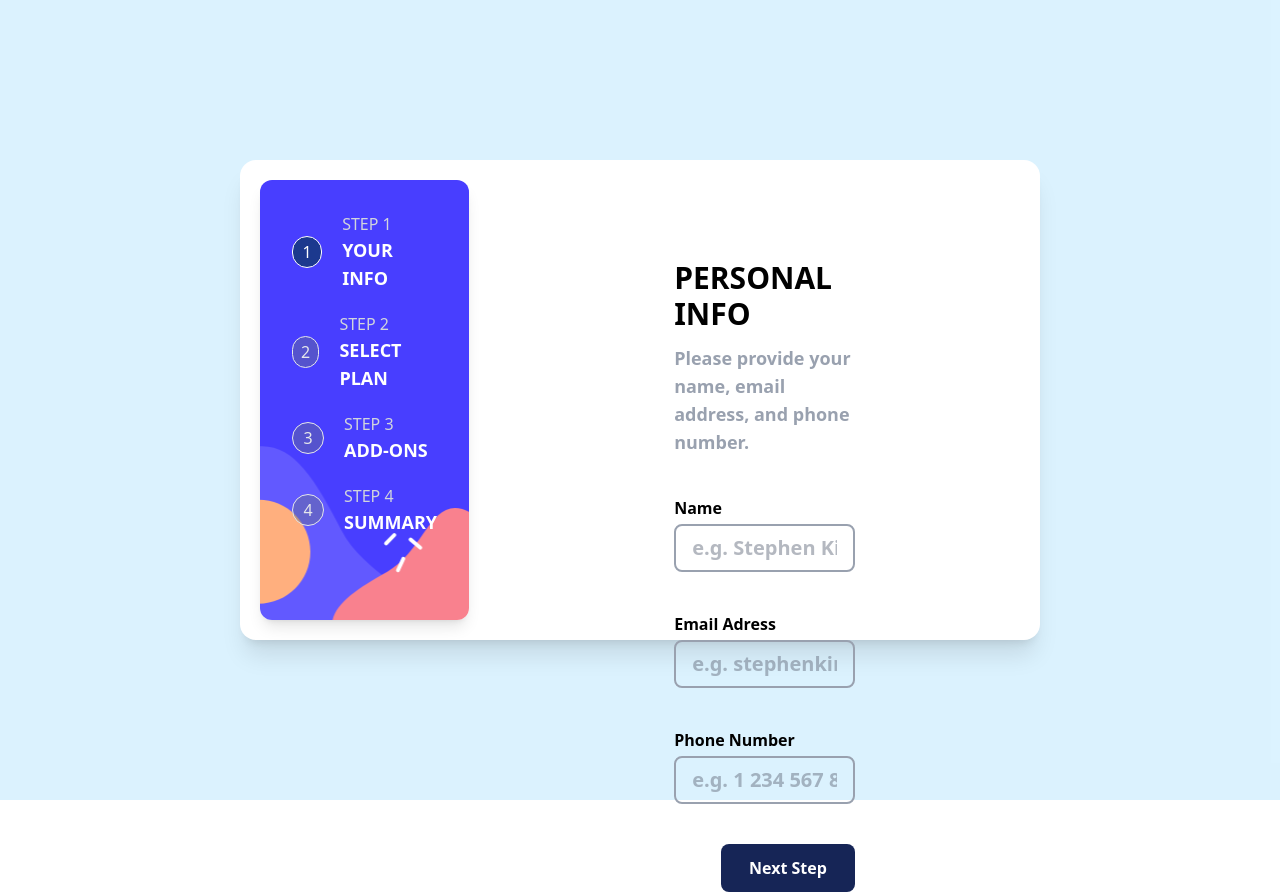
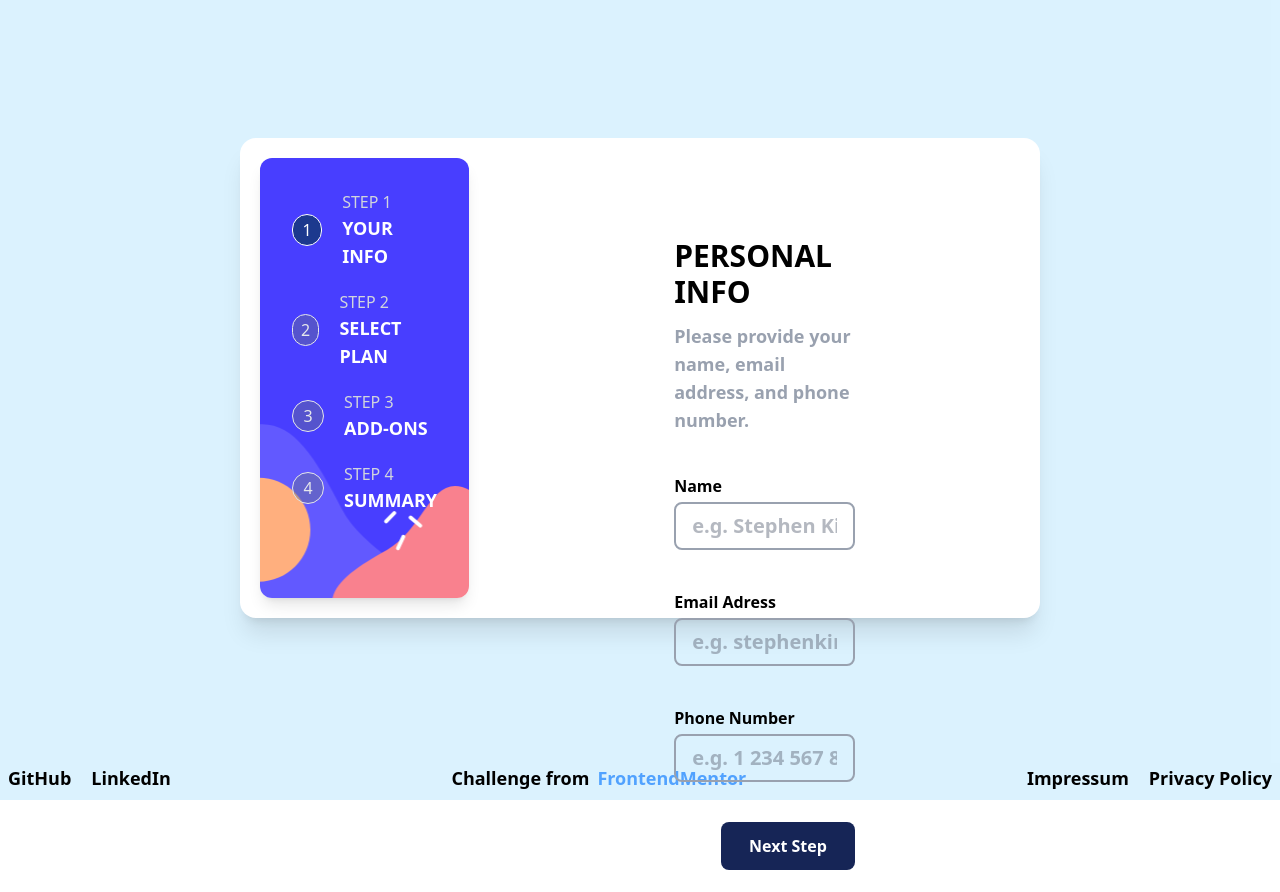
Before and after one commit to srenV/Multi-step-form-React-, a React (Vite) app: page / in a window 1280 px wide. After the commit the page ends 870 px from the top, so only its background shows below. Built offline with nearby package versions, Linux system fonts and the light colour scheme.

Commit message:
feat: add Footer component and update layout in App

```diff
--- a/src/App.jsx
+++ b/src/App.jsx
@@ -1,5 +1,6 @@
 import { useState, useEffect } from "react";
 import { Sidebar } from "./components/Sidebar";
+import { Footer } from "./layout/Footer.jsx";
 import { FirstForm } from "./components/FirstForm";
 import { SecondForm } from "./components/SecondForm";
 import { ThirdForm } from "./components/ThirdForm.jsx";
@@ -25,7 +26,7 @@ function App() {
   }, []);
 
   return (
-    <div className="bg-sky-200/50 h-svh  flex">
+    <div className="bg-sky-200/50 h-svh  flex flex-col">
       <nav className="z-0">{windowWidth < 756 && <Sidebar />}</nav>
       <main
         className="mx-auto my-auto w-95/100 min-h-7/10 max-h-7/10 bg-white p-5 rounded-2xl flex gap-10 shadow-xl z-10
@@ -63,6 +64,7 @@ function App() {
           </motion.div>
         </AnimatePresence>
       </main>
+      <Footer/>
     </div>
   );
 }
--- /dev/null
+++ b/src/layout/Footer.jsx
@@ -0,0 +1,41 @@
+import React from "react";
+
+export const Footer = () => {
+  return (
+    <footer className="flex justify-between p-2 px-2  text-xs md:text-lg font-semibold absolute md:relative top-0 w-full mx-auto">
+      <div className="flex md:gap-5 md:flex-row flex-col">
+        <a href="https://github.com/srenV">GitHub</a>
+        <a href="https://www.linkedin.com/in/soren-timo-voigt/">LinkedIn</a>
+      </div>
+      <div>
+        <span className="flex gap-2">
+          <span className="hidden md:block">Challenge from </span>
+          <a
+            href="https://www.frontendmentor.io/challenges/multistep-form-YVAnSdqQBJ"
+            className="text-blue-400"
+          >
+            {" "}
+            FrontendMentor
+          </a>
+        </span>
+      </div>
+      <div className="flex md:gap-5 md:flex-row flex-col">
+        <a
+          href="https://srenv.vercel.app/impressum"
+          target="_blank"
+          rel="noopener noreferrer"
+        >
+          Impressum
+        </a>
+        <a
+          className="text-nowrap"
+          href="https://srenv.vercel.app/legal"
+          target="_blank"
+          rel="noopener noreferrer"
+        >
+          Privacy Policy
+        </a>
+      </div>
+    </footer>
+  );
+};
```
